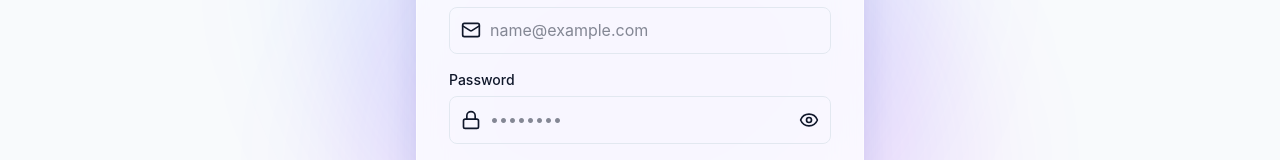
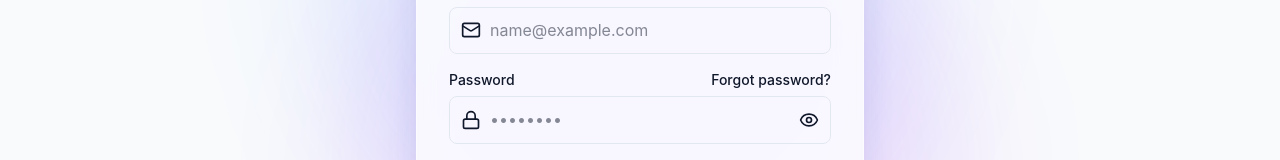
Before and after one commit to Mahi-Jadeja/smart-hostel-management, a React (Vite) app in the folder frontend/: page /login in a window 1280 px wide. Shown: the part 328-488 px from the top of the page. Built offline with nearby package versions, Linux system fonts and the light colour scheme; no server answers.

Commit message:
frontend: update login page

```diff
--- a/frontend/src/pages/public/Login.jsx
+++ b/frontend/src/pages/public/Login.jsx
@@ -129,12 +129,20 @@
 
               {/* Password */}
               <div>
-                <label
-                  htmlFor="password"
-                  className="block text-sm font-medium text-foreground mb-1.5"
-                >
-                  Password
-                </label>
+                <div className="flex items-center justify-between mb-1.5">
+                  <label
+                    htmlFor="password"
+                    className="text-sm font-medium text-foreground"
+                  >
+                    Password
+                  </label>
+                  <Link
+                    to="/forgot-password"
+                    className="text-sm text-primary hover:text-primary/90 font-medium transition-colors"
+                  >
+                    Forgot password?
+                  </Link>
+                </div>
                 <div className="relative">
                   <Lock className="absolute left-3 top-1/2 -translate-y-1/2 w-5 h-5 text-muted-foreground" />
                   <input
```
